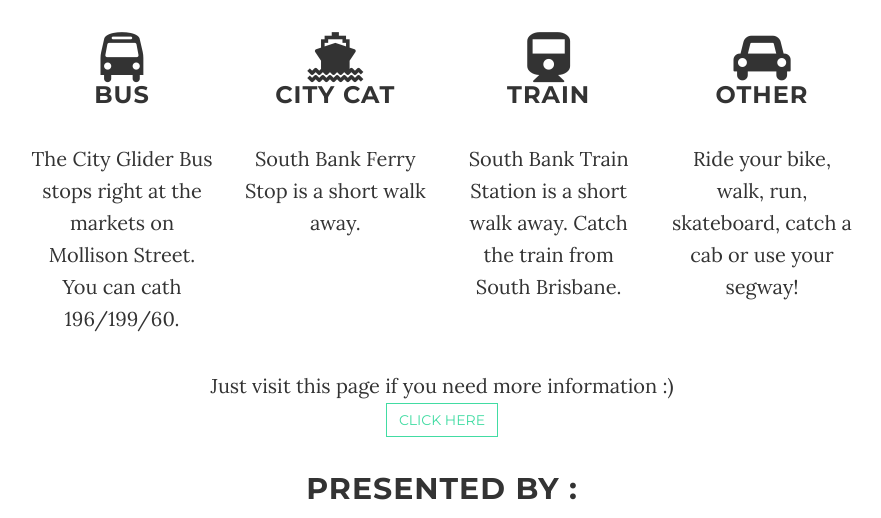
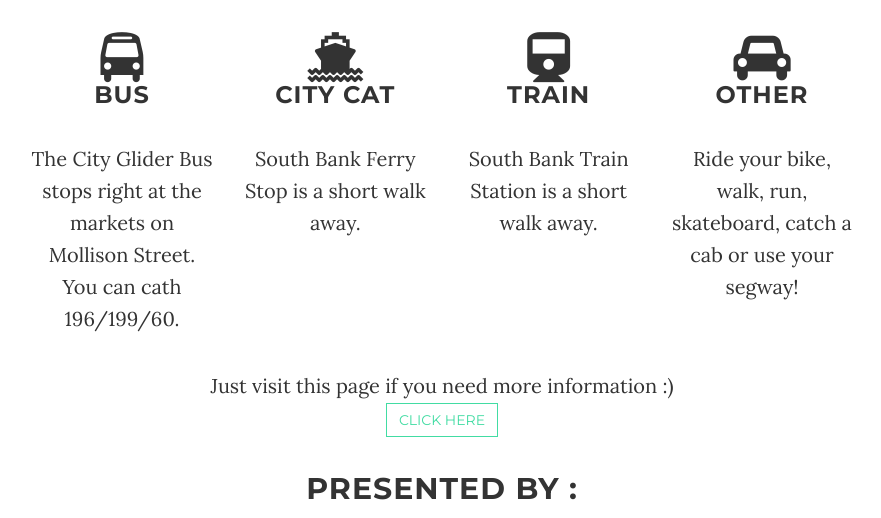
Before and after one commit to ryanavilar/pesra2015, a plain HTML site: page index.html in a window 1280 px wide. Shown: the part 2064-2582 px from the top of the page, without its empty margins (198-1079 px from the left). Drawn offline with Linux system fonts and the light colour scheme; some packages are replaced by stand-ins of ours.

Commit message:
apus apus

```diff
--- a/index.html
+++ b/index.html
@@ -123,7 +123,7 @@
                                 <div class="col-lg-3 howto">
                                     <i class="fa fa-train"></i>
                                     <h3> Train </h3>
-                                    <p> South Bank Train Station is a short walk away. Catch the train from South Brisbane.</p>
+                                    <p> South Bank Train Station is a short walk away.</p>
                                 </div>
 
                                 <div class="col-lg-3 howto">
```
